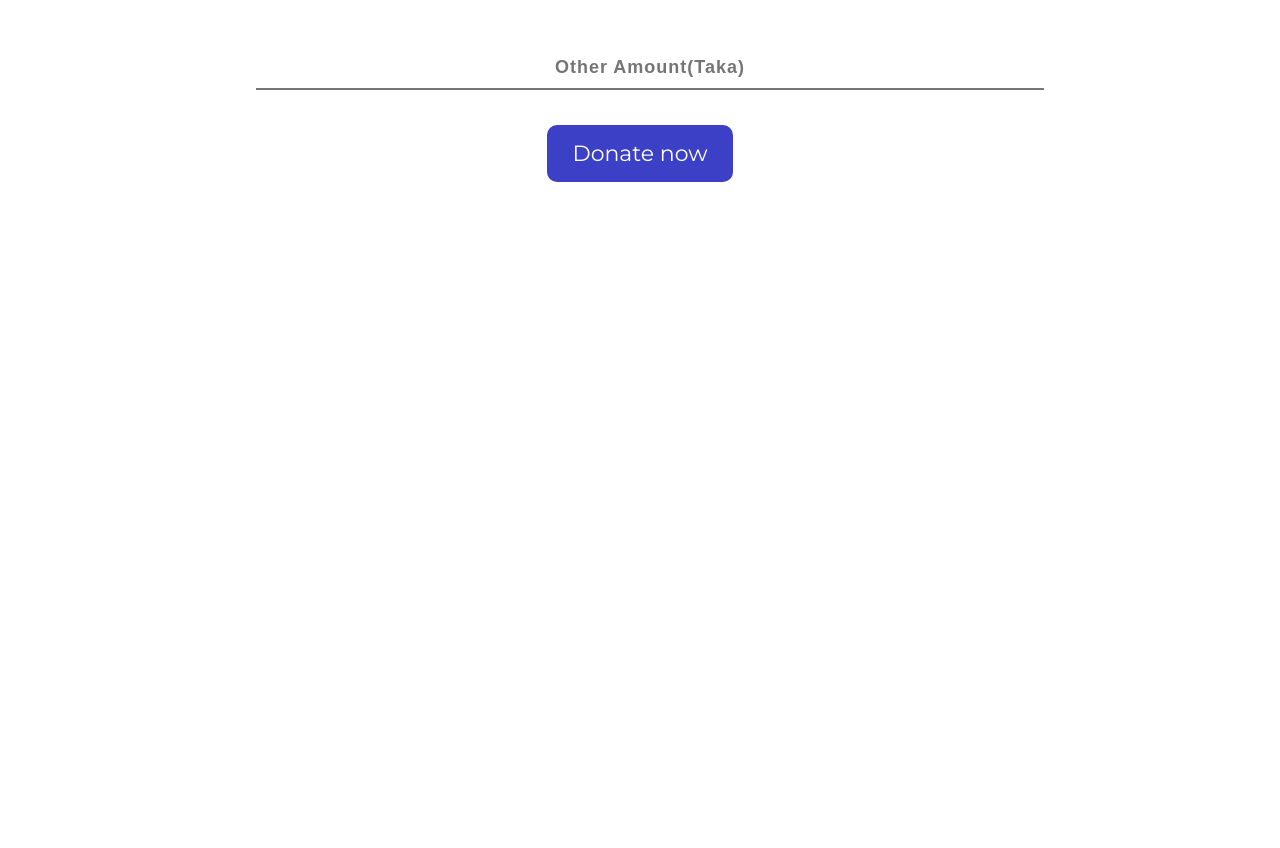
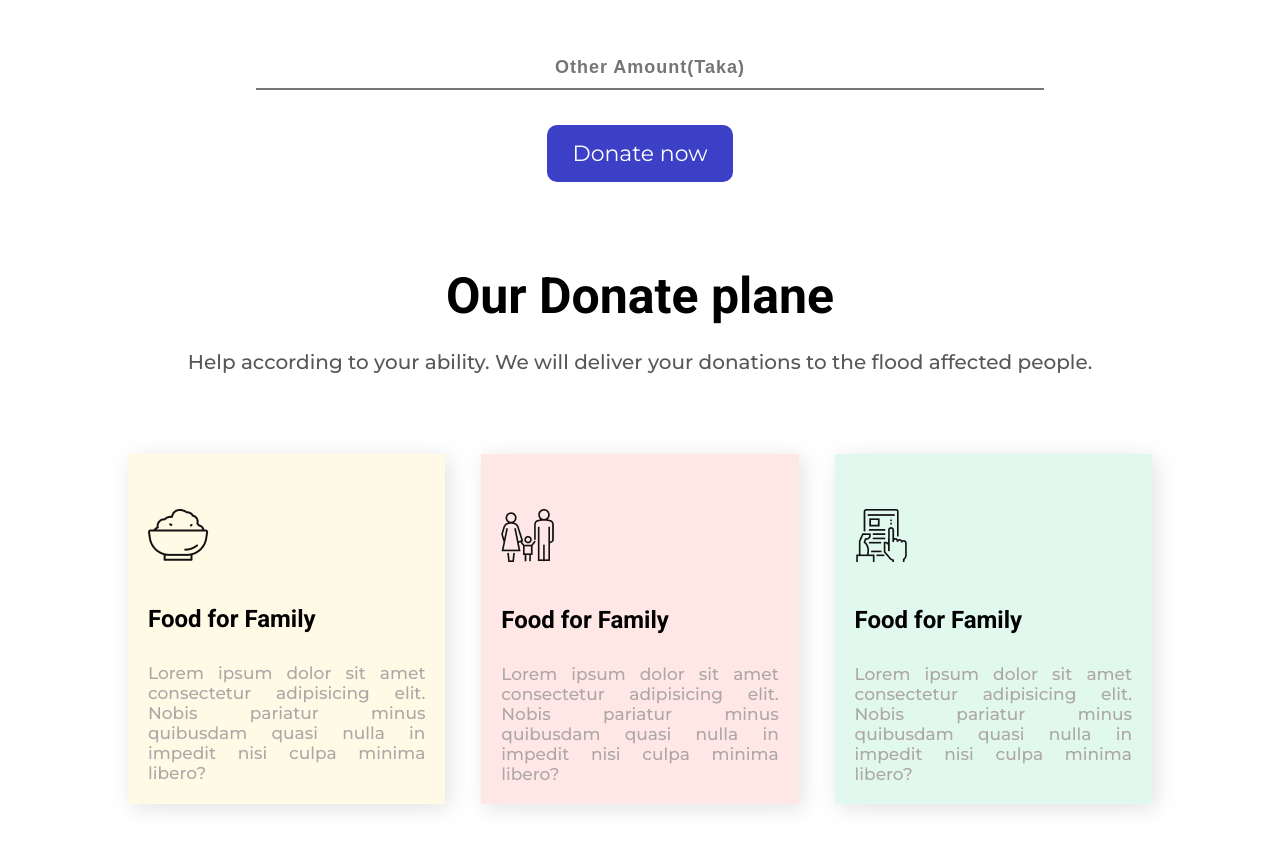
Before and after one commit to RakibMojumder/assignment-project, a plain HTML site: page index.html in a window 1280 px wide. Shown: the part 1116-1964 px from the top of the page. Before the commit the page ends 1383 px from the top, so only its background shows below. Drawn offline with Linux system fonts and the light colour scheme.

Commit message:
donate plan section added

```diff
--- a/index.html
+++ b/index.html
@@ -49,6 +49,32 @@
         </div>
     </section>
 
+    <section class="our-donate-plane">
+        <div class="our-donate-plane-header common-header-setion">
+            <h1>Our Donate plane</h1>
+            <p>Help according to your ability. We will deliver your donations to the flood affected people.</p>
+        </div>
+        <div id="our-plane-list">
+            <div class="our-plane-list-item">
+                <img src="./icons/food.png" alt="">
+                <h2>Food for Family</h2>
+                <p>Lorem ipsum dolor sit amet consectetur adipisicing elit. Nobis pariatur minus quibusdam quasi nulla
+                    in impedit nisi culpa minima libero?</p>
+            </div>
+            <div class="our-plane-list-item">
+                <img src="./icons/shelter.png" alt="">
+                <h2>Food for Family</h2>
+                <p>Lorem ipsum dolor sit amet consectetur adipisicing elit. Nobis pariatur minus quibusdam quasi nulla
+                    in impedit nisi culpa minima libero?</p>
+            </div>
+            <div class="our-plane-list-item">
+                <img src="./icons/Frame-1.png" alt="">
+                <h2>Food for Family</h2>
+                <p>Lorem ipsum dolor sit amet consectetur adipisicing elit. Nobis pariatur minus quibusdam quasi nulla
+                    in impedit nisi culpa minima libero?</p>
+            </div>
+        </div>
+    </section>
 
 </body>
 
--- a/style.css
+++ b/style.css
@@ -138,3 +138,53 @@ h6 {
 .donate-now {
     text-align: center;
 }
+
+
+
+/* Our donate palne css */
+
+.our-donate-plane {
+    margin: 100px 0;
+}
+
+#our-plane-list {
+    width: 80%;
+    margin: auto;
+    margin-top: 80px;
+    display: flex;
+    justify-content: space-between;
+}
+
+.our-plane-list-item {
+    height: 350px;
+    width: 31%;
+    box-shadow: 4px 4px 20px #dddd;
+}
+
+.our-plane-list-item img {
+    margin: 55px 0 40px 20px;
+}
+
+.our-plane-list-item h2 {
+    margin: 0 0 30px 20px;
+}
+
+.our-plane-list-item p {
+    color: #AEA7A7;
+    font-size: 17px;
+    padding: 0 20px;
+    font-weight: 500;
+    text-align: justify;
+}
+
+.our-plane-list-item:nth-child(1) {
+    background: rgba(255, 212, 42, 0.123);
+}
+
+.our-plane-list-item:nth-child(2) {
+    background: rgba(255, 62, 52, 0.123);
+}
+
+.our-plane-list-item:nth-child(3) {
+    background: rgba(5, 196, 107, 0.123);
+}
```
